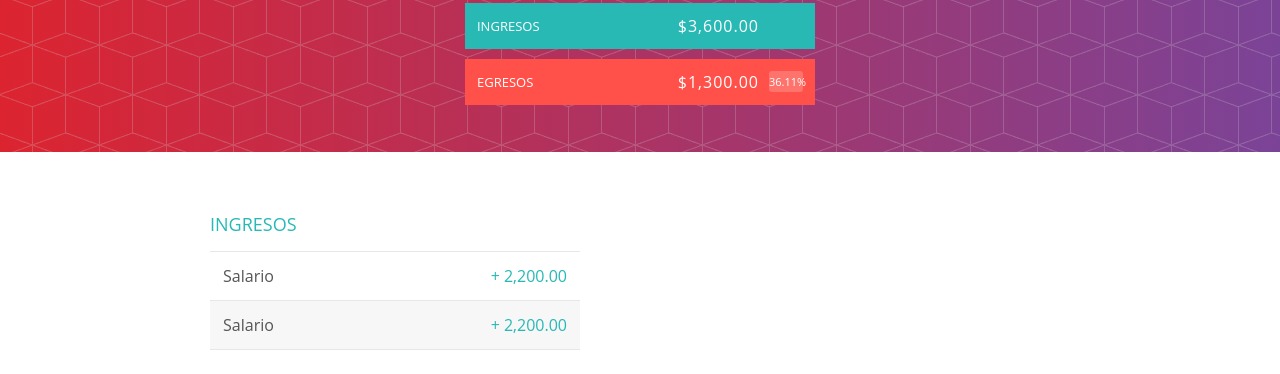
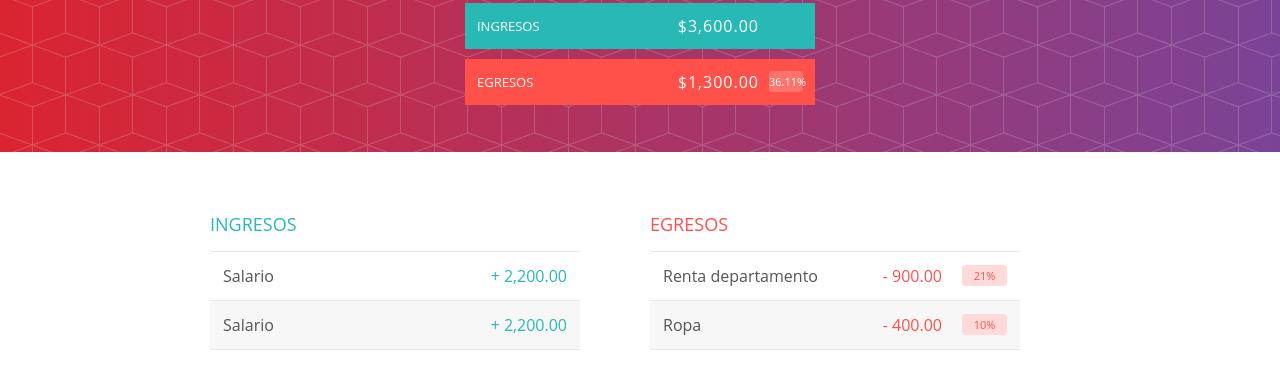
Before and after one commit to jarl1409/Curso-udemy, a plain HTML site: page JavaScript/leccion21/index.html in a window 1280 px wide. Shown: the part 168-542 px from the top of the page. Drawn offline with nearby package versions, Linux system fonts and the light colour scheme.

Commit message:
istado de Egresos con HTML

```diff
--- a/JavaScript/leccion21/index.html
+++ b/JavaScript/leccion21/index.html
@@ -1,6 +1,5 @@
 <!DOCTYPE html>
 <html lang="en">
-
   <head>
     <meta charset="UTF-8" />
     <meta name="viewport" content="width=device-width, initial-scale=1.0" />
@@ -60,7 +59,35 @@
             </div>
           </div>
         </div>
-
+      </div>
+      <div class="egreso">
+        <h2 class="egreso_titulo">Egresos</h2>
+        <div id="lista-egresos">
+          <div class="elemento limpiarEstilos">
+            <div class="elemento_descripcion">Renta departamento</div>
+            <div class="derecha limpiarEstilos">
+              <div class="elemento_valor">- 900.00</div>
+              <div class="elemento_porcentaje">21%</div>
+              <div class="elemento_eliminar">
+                <button class="elemento_eliminar--btn">
+                  <ion-icon name="close-circle-outline"></ion-icon>
+                </button>
+              </div>
+            </div>
+          </div>
+          <div class="elemento limpiarEstilos">
+            <div class="elemento_descripcion">Ropa</div>
+            <div class="derecha limpiarEstilos">
+              <div class="elemento_valor">- 400.00</div>
+              <div class="elemento_porcentaje">10%</div>
+              <div class="elemento_eliminar">
+                <button class="elemento_eliminar--btn">
+                  <ion-icon name="close-circle-outline"></ion-icon>
+                </button>
+              </div>
+            </div>
+          </div>
+        </div>
       </div>
     </div>
 
@@ -68,8 +95,13 @@
     <script src="js/Ingreso.js"></script>
     <script src="js/Egreso.js"></script>
     <script src="js/app.js"></script>
-    <script type="module" src="https://unpkg.com/ionicons@7.1.0/dist/ionicons/ionicons.esm.js"></script>
-    <script nomodule src="https://unpkg.com/ionicons@7.1.0/dist/ionicons/ionicons.js"></script>
+    <script
+      type="module"
+      src="https://unpkg.com/ionicons@7.1.0/dist/ionicons/ionicons.esm.js"
+    ></script>
+    <script
+      nomodule
+      src="https://unpkg.com/ionicons@7.1.0/dist/ionicons/ionicons.js"
+    ></script>
   </body>
-
 </html>
```
Lines whose indentation alone changed are shown as unchanged.
